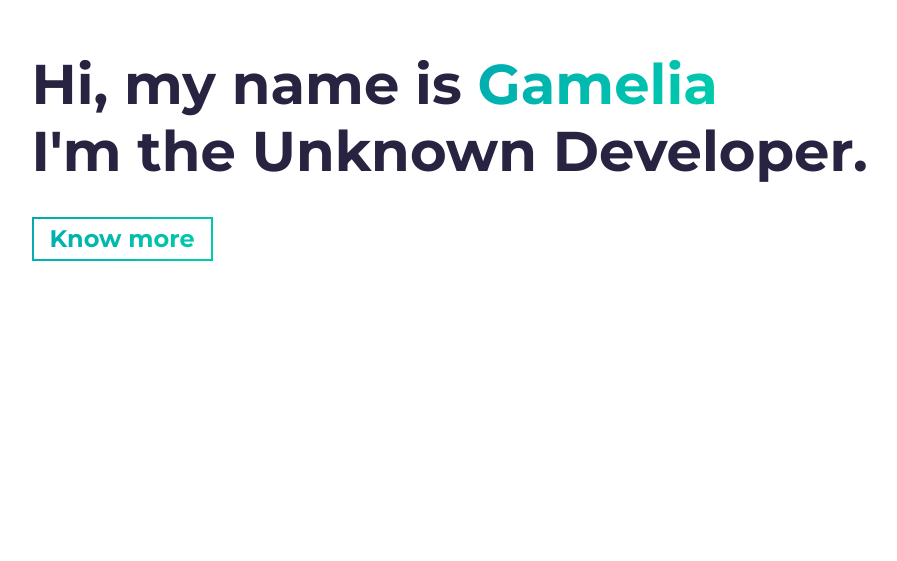
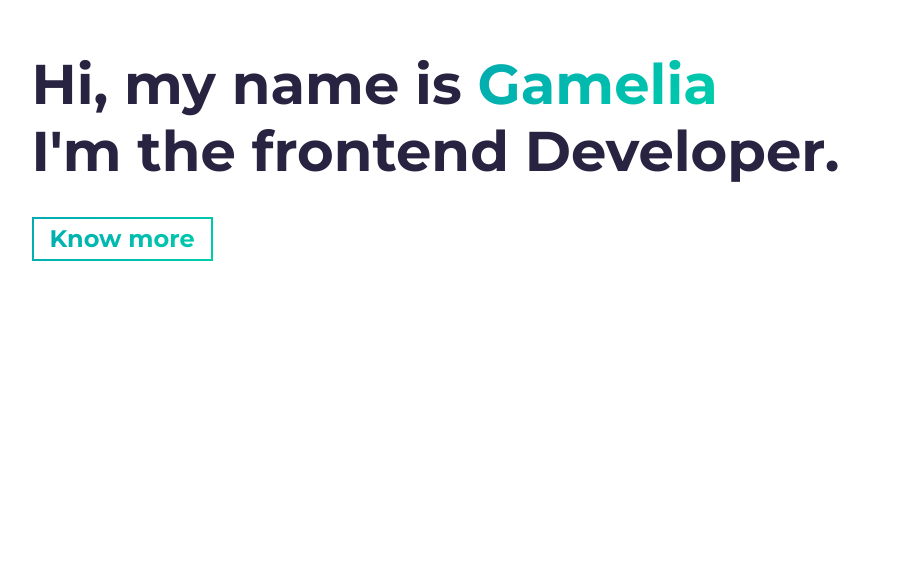
Before and after one commit to GamilaCoding/portfolio, a website built with Parcel: page src/index.html in a window 1280 px wide. Shown: the part 239-800 px from the top of the page, without its empty margins (46-943 px from the left). Built offline with nearby package versions, Linux system fonts and the light colour scheme.

Commit message:
Update index.html

```diff
--- a/src/index.html
+++ b/src/index.html
@@ -37,7 +37,7 @@
         <h1 class="hero-title load-hidden">
           Hi, my name is <span class="text-color-main">Gamelia</span>
           <br />
-          I'm the Unknown Developer.
+          I'm the frontend Developer.
         </h1>
         <p class="hero-cta load-hidden">
           <a rel="noreferrer" class="cta-btn cta-btn--hero" href="#about"
```
